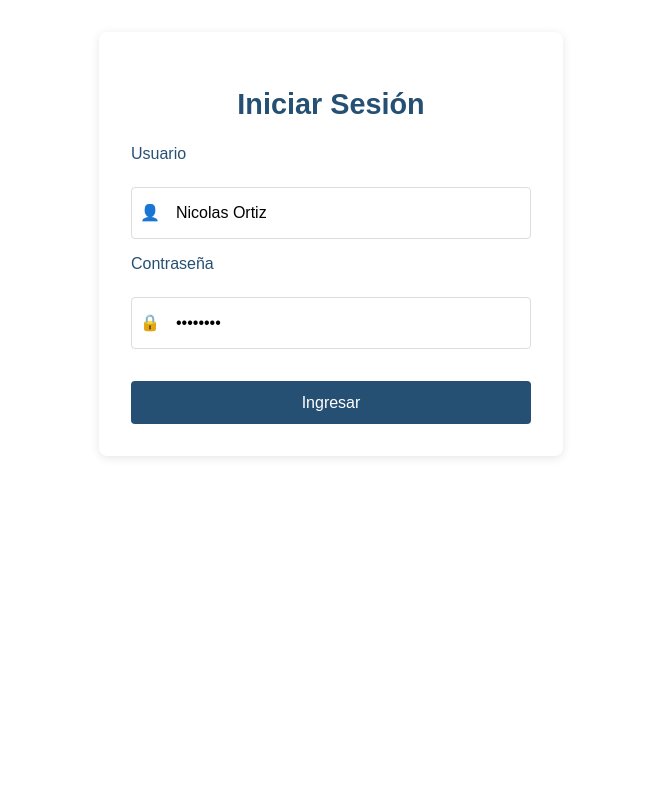
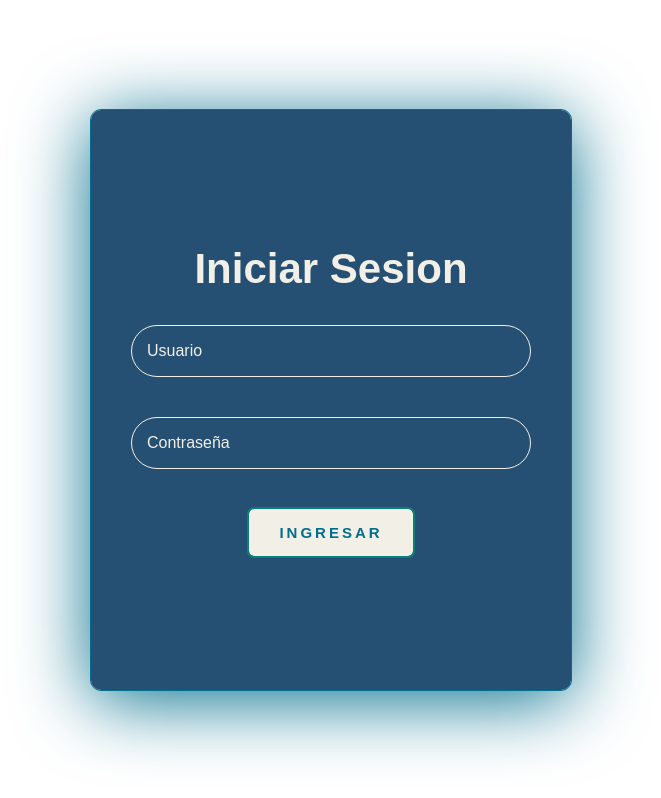
Before and after one commit to Nicolas-Ortiz-12/SistemaGestion, a React (Vite) app: page / in a window 1280 px wide. Shown: the whole page, without its empty margins (309-970 px from the left). Built offline with nearby package versions, Linux system fonts and the light colour scheme.

Commit message:
Modificacion Login

```diff
--- a/src/pages/loginPage.jsx
+++ b/src/pages/loginPage.jsx
@@ -1,27 +1,200 @@
-import React from "react";
-import styles from "../components/login.module.css"; // Importa los estilos como un objeto
+import React from 'react';
+import styled from 'styled-components';
+import { useNavigate } from 'react-router-dom';
 
-function LoginPage() {
+const Form = () => {
+    const navigate = useNavigate();   // v6. En v5 usarías useHistory()
+
+    const handleSubmit = e => {
+        e.preventDefault();             // evita recarga
+        // aquí podrías validar usuario/password...
+        navigate('/inicio');         // ruta a la que quieres ir
+    };
     return (
-        <div className={styles.loginContainer}> {/* Usa styles.nombreDeClase */}
-            <h2 className={styles.title}>Iniciar Sesión</h2>
-            <form className={styles.form} action="inicio">
-                <label className={styles.label} htmlFor="usuario">Usuario</label>
-                <div className={styles.inputContainer}>
-                    <span className={styles.icon}>👤</span>
-                    <input className={styles.input} type="text" id="usuario" value="Nicolas Ortiz" readOnly />
-                </div>
-
-                <label className={styles.label} htmlFor="password">Contraseña</label>
-                <div className={styles.inputContainer}>
-                    <span className={styles.icon}>🔒</span>
-                    <input className={styles.input} type="password" id="password" value="********" readOnly />
-                </div>
-
-                <button className={styles.submitButton} type="submit">Ingresar</button>
-            </form>
-        </div>
+        <StyledWrapper>
+            <div id="form-ui">
+                <form onSubmit={handleSubmit} id="form">
+                    <div id="form-body">
+                        <div id="welcome-lines">
+                            <div id="welcome-line-1">Iniciar Sesion</div>
+                            <div id="welcome-line-2"></div>
+                        </div>
+                        <div className="input-container">
+                            <input
+                                id="email"
+                                className="styled_input_bar"
+                                placeholder=" "
+                                required
+                            />
+                            <label className="input-label">Usuario</label>
+                        </div>
+                        <div className="input-container">
+                            <input
+                                type="password"
+                                id="password"
+                                className="styled_input_bar"
+                                placeholder=" "
+                                required
+                            />
+                            <label className="input-label">Contraseña</label>
+                        </div>
+                        <div id="submit-button-cvr">
+                            <button id="submit-button" type="submit">Ingresar</button>
+                        </div>
+                    </div>
+                </form>
+            </div>
+        </StyledWrapper>
     );
 }
 
-export default LoginPage;
+const StyledWrapper = styled.div`
+  display: flex;
+  justify-content: center;
+  align-items: center;
+  height: 100vh;
+  background-color: #ffffff;
+
+  #form-ui {
+    display: flex;
+    justify-content: center;
+    align-items: center;
+  }
+
+  #form {
+    display: grid;
+    place-items: center;
+    width: 400px;
+    height: 500px;
+    padding: 40px;
+    background-color: #265073;
+    box-shadow: 0px 10px 75px #006E8C;
+    outline: 1px solid #006E8C;
+    border-radius: 10px;
+    position: relative;
+  }
+
+  #form-body {
+    width: 100%;
+  }
+
+  #welcome-lines {
+    text-align: center;
+    line-height: 1.2;
+    margin-bottom: 30px;
+  }
+
+  #welcome-line-1 {
+    color: #F2EFE7;
+    font-weight: 600;
+    font-size: 42px;
+  }
+
+  #welcome-line-2 {
+    color: #F2EFE7;
+    font-size: 18px;
+    margin-top: 17px;
+  }
+    #submit-button-cvr {
+     margin-top: 30px;
+     display: flex;
+     justify-content: center;
+  }
+  button {
+    padding: 1em 2em;
+    border: none;
+    border-radius: 5px;
+    font-weight: bold;
+    letter-spacing: 3px;
+    background: #F2EFE7;
+    text-transform: uppercase;
+    color: #006E8C;
+    transition: all 1000ms;
+    font-size: 15px;
+    position: relative;
+    overflow: hidden;
+    outline: 2px solid #088178;
+  }
+
+  button:hover {
+    color: black;
+    transform: scale(1);
+    outline: 2px solid #088178;
+    box-shadow: 4px 5px 17px -4px #088178;
+  }
+
+  button::before {
+    content: "";
+    position: absolute;
+    left: -50px;
+    top: 0;
+    width: 0;
+    height: 100%;
+    background-color: #9AD0C2;
+    transform: skewX(30deg);
+    z-index: -1;
+    transition: width 1000ms;
+  }
+
+  button:hover::before {
+    width: 250%;
+}
+
+  .input-container {
+    position: relative;
+    width: 100%;
+    margin-bottom: 40px;
+  }
+
+  .styled_input_bar {
+    width: 100%;
+    padding: 1em;
+    font-size: 1em;
+    border: 0.1em solid #F2EFE7;
+    border-radius: 2em;
+    background-color: transparent;
+    color: white;
+    outline: none;
+    transition: all 0.3s ease;
+    box-sizing: border-box;
+  }
+
+  .styled_input_bar::placeholder {
+    color: grey;
+    transition: all 0.3s ease;
+  }
+
+  .styled_input_bar:focus {
+    border-color: white;
+  }
+
+  .styled_input_bar:focus::placeholder {
+    color: transparent;
+  }
+
+  .input-label {
+    position: absolute;
+    left: 1em;
+    top: 50%;
+    transform: translateY(-50%);
+    font-size: 1em;
+    color: #F2EFE7;
+    pointer-events: none;
+    transition: all 0.3s ease;
+  }
+
+  .styled_input_bar:focus + .input-label,
+  .styled_input_bar:not(:placeholder-shown) + .input-label {
+    top: 0.1em;
+    left: 1em;
+    font-size: 0.8em;
+    color: white;
+    background-color: #265073;
+    padding: 0 0.5em;
+  }
+
+  .styled_input_bar:not(:focus):not(:placeholder-shown) + .input-label {
+    color: grey;
+  }
+`;
+export default Form;
```
